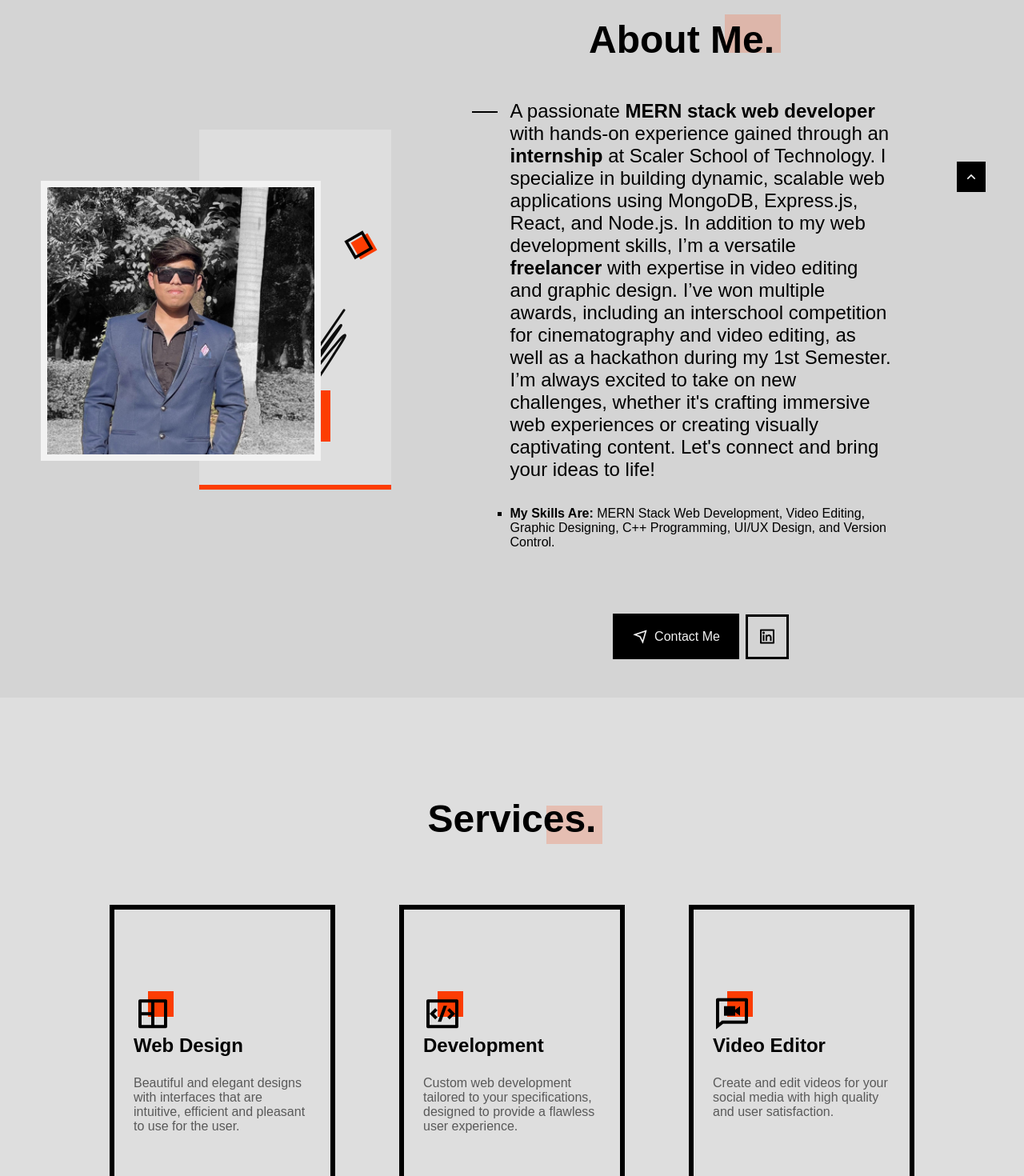
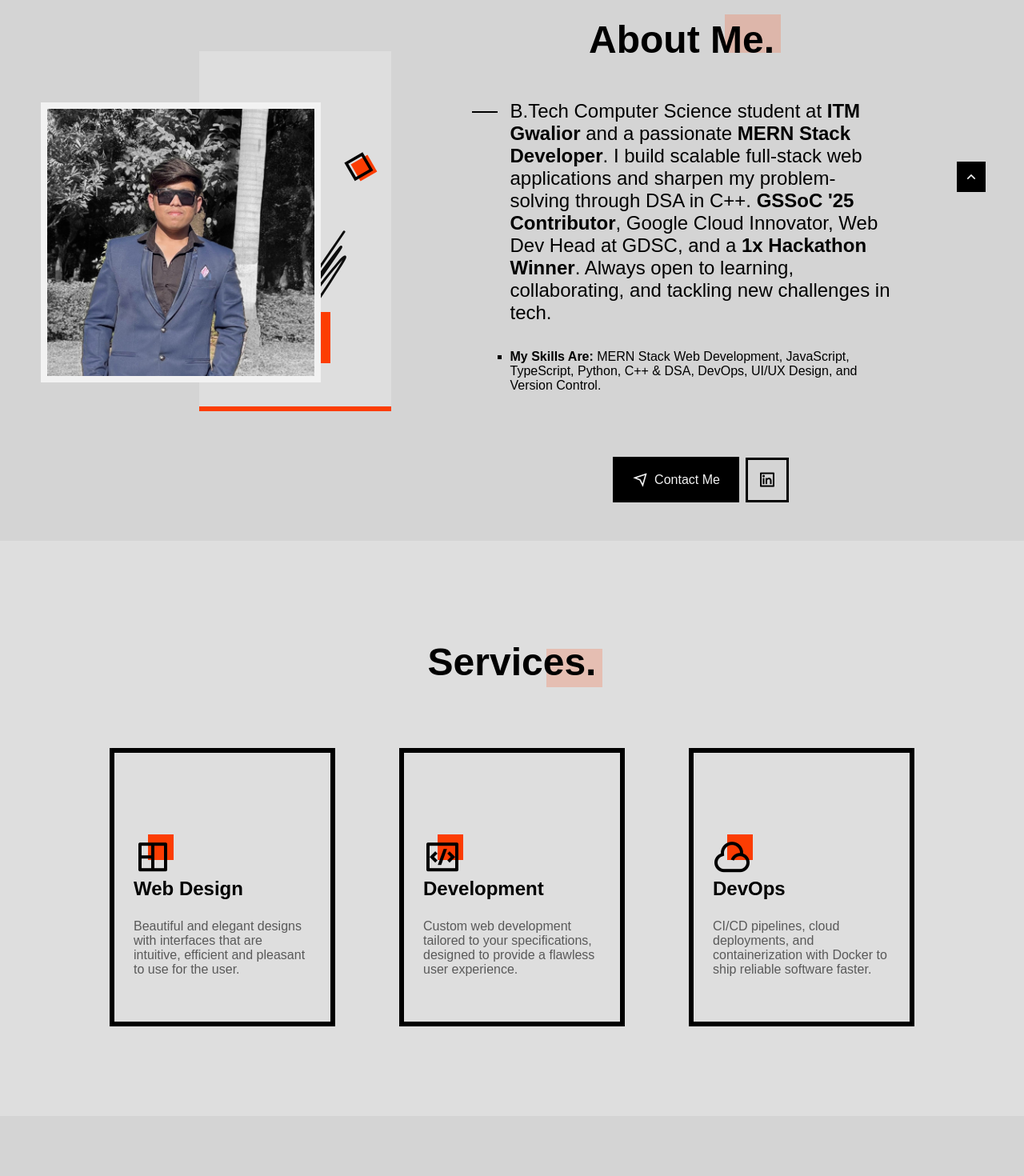
Before and after one commit to Kuldeep-bhadouriya/Portfolio-website, a Next.js app in the folder portfolio-website/: page / in a window 1280 px wide. Shown: the part 960-2430 px from the top of the page at 80% size. Built offline with nearby package versions, Linux system fonts and the light colour scheme; no server answers; a web font is replaced by a local one.

Commit message:
refactor: update personal information and skills in portfolio sections

```diff
--- a/portfolio-website/app/components/StructuredData.js
+++ b/portfolio-website/app/components/StructuredData.js
@@ -11,7 +11,7 @@ export default function StructuredData() {
       name: "Scaler School of Technology",
     },
     description:
-      "Experienced MERN Stack Developer specializing in full-stack web applications using MongoDB, Express.js, React, and Node.js. Also skilled in video editing and graphic design.",
+      "MERN Stack Developer and B.Tech CS student at ITM Gwalior. GSSoC '25 Contributor, Google Cloud Innovator, and Web Dev Head at GDSC. Skilled in full-stack development, DevOps, and DSA in C++.",
     alumniOf: {
       "@type": "Organization",
       name: "Scaler School of Technology",
@@ -24,9 +24,11 @@ export default function StructuredData() {
       "Express.js",
       "JavaScript",
       "Web Development",
-      "Video Editing",
-      "Graphic Design",
+      "TypeScript",
+      "Python",
+      "DevOps",
       "C++ Programming",
+      "DSA",
       "UI/UX Design",
     ],
     sameAs: [
--- a/portfolio-website/app/layout.js
+++ b/portfolio-website/app/layout.js
@@ -36,8 +36,10 @@ export const metadata = {
     "Frontend Developer",
     "Backend Developer",
     "Web Design",
-    "Video Editing",
-    "Graphic Design",
+    "DevOps",
+    "TypeScript",
+    "Python",
+    "GSSoC",
   ],
   authors: [{ name: "Kuldeep Singh Bhadouriya" }],
   creator: "Kuldeep Singh Bhadouriya",
--- a/portfolio-website/app/page.js
+++ b/portfolio-website/app/page.js
@@ -161,23 +161,18 @@ export default function HomePage() {
             </div>
             <div className="about__info">
               <p className="about__description">
-                A passionate <b>MERN stack web developer</b> with hands-on
-                experience gained through an <b>internship</b> at Scaler School
-                of Technology. I specialize in building dynamic, scalable web
-                applications using MongoDB, Express.js, React, and Node.js. In
-                addition to my web development skills, I’m a versatile{" "}
-                <b>freelancer</b> with expertise in video editing and graphic
-                design. I’ve won multiple awards, including an interschool
-                competition for cinematography and video editing, as well as a
-                hackathon during my 1st Semester. I’m always excited to take on
-                new challenges, whether it's crafting immersive web experiences
-                or creating visually captivating content. Let's connect and
-                bring your ideas to life!
+                B.Tech Computer Science student at <b>ITM Gwalior</b> and a
+                passionate <b>MERN Stack Developer</b>. I build scalable
+                full-stack web applications and sharpen my problem-solving
+                through DSA in C++. <b>GSSoC &apos;25 Contributor</b>, Google
+                Cloud Innovator, Web Dev Head at GDSC, and a{" "}
+                <b>1x Hackathon Winner</b>. Always open to learning,
+                collaborating, and tackling new challenges in tech.
               </p>
               <ul className="about__list">
                 <li className="about__item">
-                  <b>My Skills Are:</b> MERN Stack Web Development, Video
-                  Editing, Graphic Designing, C++ Programming, UI/UX Design, and
+                  <b>My Skills Are:</b> MERN Stack Web Development, JavaScript,
+                  TypeScript, Python, C++ &amp; DSA, DevOps, UI/UX Design, and
                   Version Control.
                 </li>
               </ul>
@@ -242,12 +237,12 @@ export default function HomePage() {
               <div className="services__content">
                 <div className="services__icon">
                   <div className="services__box"></div>
-                  <i className="ri-video-chat-line"></i>
+                  <i className="ri-cloud-line"></i>
                 </div>
-                <h2 className="services__title">Video Editor</h2>
+                <h2 className="services__title">DevOps</h2>
                 <p className="services__description">
-                  Create and edit videos for your social media with high quality
-                  and user satisfaction.
+                  CI/CD pipelines, cloud deployments, and containerization with
+                  Docker to ship reliable software faster.
                 </p>
               </div>
             </article>
```
Also changed, not shown: portfolio-website/public/assets/img/Zeroerror.png.
